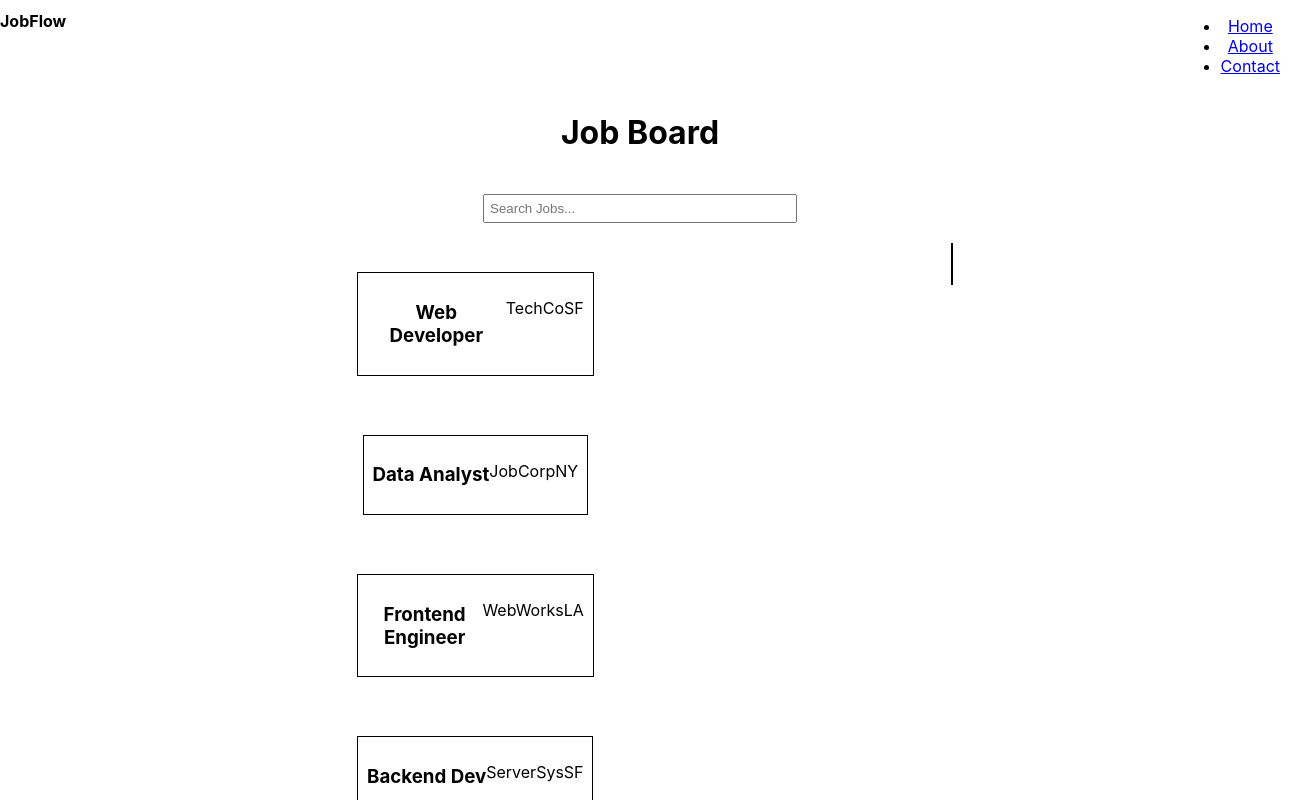
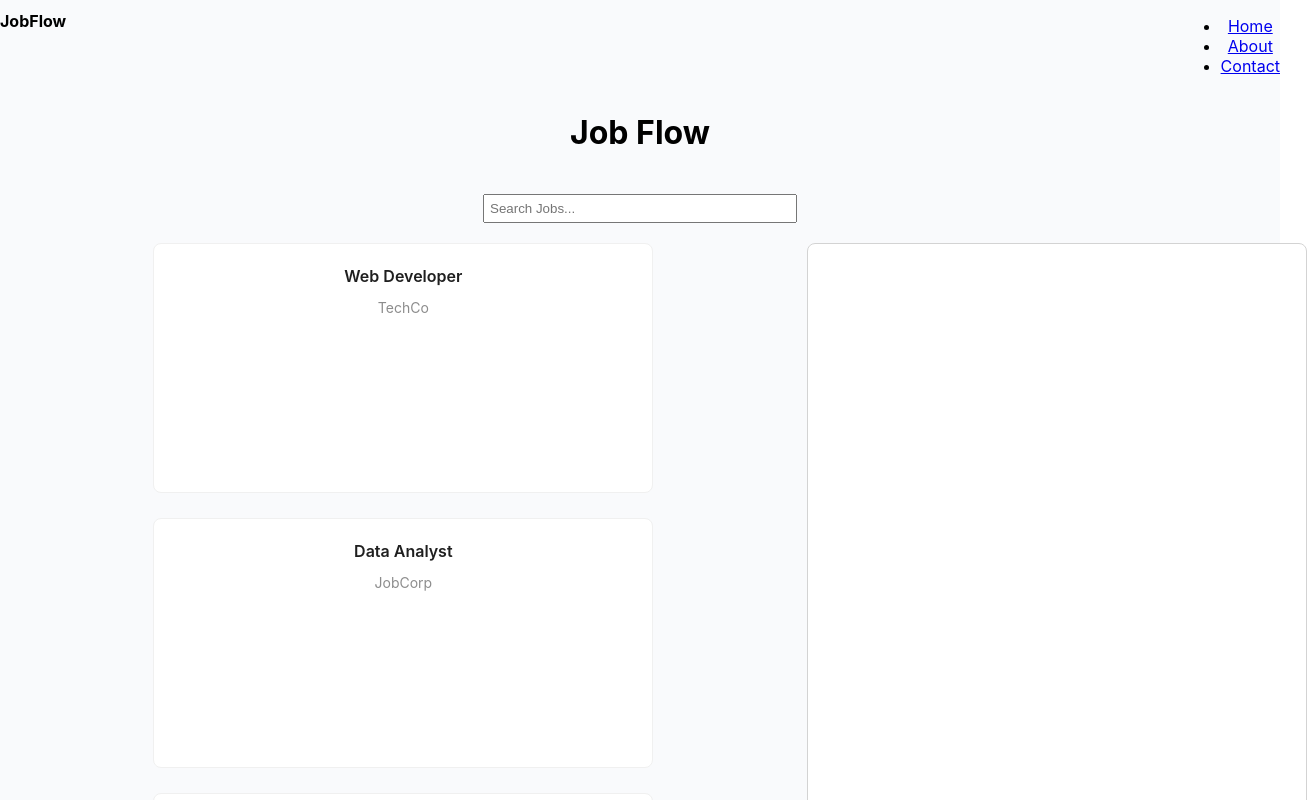
Before and after one commit to hillan1152/test_site, a React (Create React App) app: page / in a window 1280 px wide. Shown: the top 800 px of the page, 1307 px wide, since content can reach past the window. Built offline with nearby package versions, Linux system fonts and the light colour scheme.

Commit message:
styling to split and make single job sticky, added Antd to make cards more presentable

```diff
--- a/src/App.js
+++ b/src/App.js
@@ -1,7 +1,7 @@
 import './App.scss';
 import React, { useState, useEffect } from 'react';
 import CardList from './Components/CardList/CardList.js';
-import Card from './Components/Cards/Card.js';
+import CardShow from './Components/Cards/CardShow.js';
 import { SearchBar } from './Components/SearchBar/SearchBar.js';
 import { fakeFetchJob } from './Temp-Data/fakeJobs.js';
 import { NavBar } from './Components/NavBar/NavBar.js';
@@ -28,7 +28,7 @@ function App() {
   return (
     <div className="App">
       <NavBar />
-      <h1>Job Board</h1>
+      <h1>Job Flow</h1>
       {/* <SearchBar /> */}
       <input
         type="text"
@@ -45,8 +45,8 @@ function App() {
               })
             }
         </section>
-        <section>
-            <Card selectedJob={selectedJob} />
+        <section style={{ width: '25%'}}>
+            <CardShow selectedJob={selectedJob} />
         </section>
       </div>
     </div>
--- a/src/App.scss
+++ b/src/App.scss
@@ -2,6 +2,7 @@
 
 .App {
   text-align: center;
+  background-color: rgb(249, 250, 252);
 }
 
 .App-logo {
--- a/src/Components/CardList/CardList.js
+++ b/src/Components/CardList/CardList.js
@@ -1,6 +1,8 @@
 import React, { useState, useEffect } from 'react';
 import './CardList.scss';
-import Card from '../Cards/Card.js';
+import { Card } from 'antd';
+
+const { Meta } = Card;
 
 
 export const CardList = props => {
@@ -9,13 +11,23 @@ export const CardList = props => {
         setSelectedJob(info)
     };
     return (
-        <div style={{ display: 'flex', justifyContent: 'space-evenly'}}>
-            <section style={{ display: 'flex', border: '1px solid black', padding: '3%', margin: '10%' }}
+
+        <div style={{ display: 'flex', justifyContent: 'space-evenly', marginBottom: '5%'}}>
+            <Card
+                style={{ width: 500, height: 250 }}
+                onClick={() => handleOnClick(props)}
+            >
+                <Meta
+                    title={props.title}
+                    description={props.company}
+                />
+            </Card>
+            {/* <section style={{ display: 'flex', border: '1px solid black', padding: '3%', margin: '10%' }}
                 onClick={() => handleOnClick(props)}>
                 <h1 style={{ color: 'black'}}>{props.title}</h1>
                 <p>{props.company}</p>
                 <p>{props.location}</p>
-            </section>
+            </section> */}
         </div>
     );
 }
--- a/src/Components/Cards/Card.js
+++ /dev/null
@@ -1,17 +0,0 @@
-import React, { useState, useEffect } from 'react';
-import './Card.scss';
-
-
-export const Card = (props) => {
-    const { selectedJob } = props;
-    console.log("SelectedJob in Card", selectedJob)
-    return (
-        <div style={{ display: 'flex', border: '1px solid black', padding: '3%', margin: '10%' }}>
-            <h1 style={{ color: 'black'}}>{selectedJob.title}</h1>
-            <p>{selectedJob.company}</p>
-            <p>{selectedJob.location}</p>
-        </div>
-    );
-}
-
-export default Card;
--- /dev/null
+++ b/src/Components/Cards/CardShow.js
@@ -0,0 +1,23 @@
+import React, { useState, useEffect } from 'react';
+import './Card.scss';
+import { Card } from 'antd';
+
+const { Meta } = Card;
+
+
+export const CardShow = (props) => {
+    const { selectedJob } = props;
+    console.log("selected job", selectedJob)
+    return (
+        <Card  style={{ display: 'flex', width: 500, height: 700, position: 'sticky', top: '5%', border: '1px solid lightgrey'}}>
+            <h1 style={{ color: 'black'}}>{selectedJob.title}</h1>
+            <section style={{ display: 'flex', flexFlow: 'row wrap', justifyContent: 'space-between', borderBottom: '1px solid black', width: '100%' }}>
+                <p style={{ color: 'black', fontWeight: 'bold'}}>{selectedJob.company}</p>
+                <p>{selectedJob.location}</p>
+            </section>
+
+        </Card>
+    );
+}
+
+export default CardShow;
```
